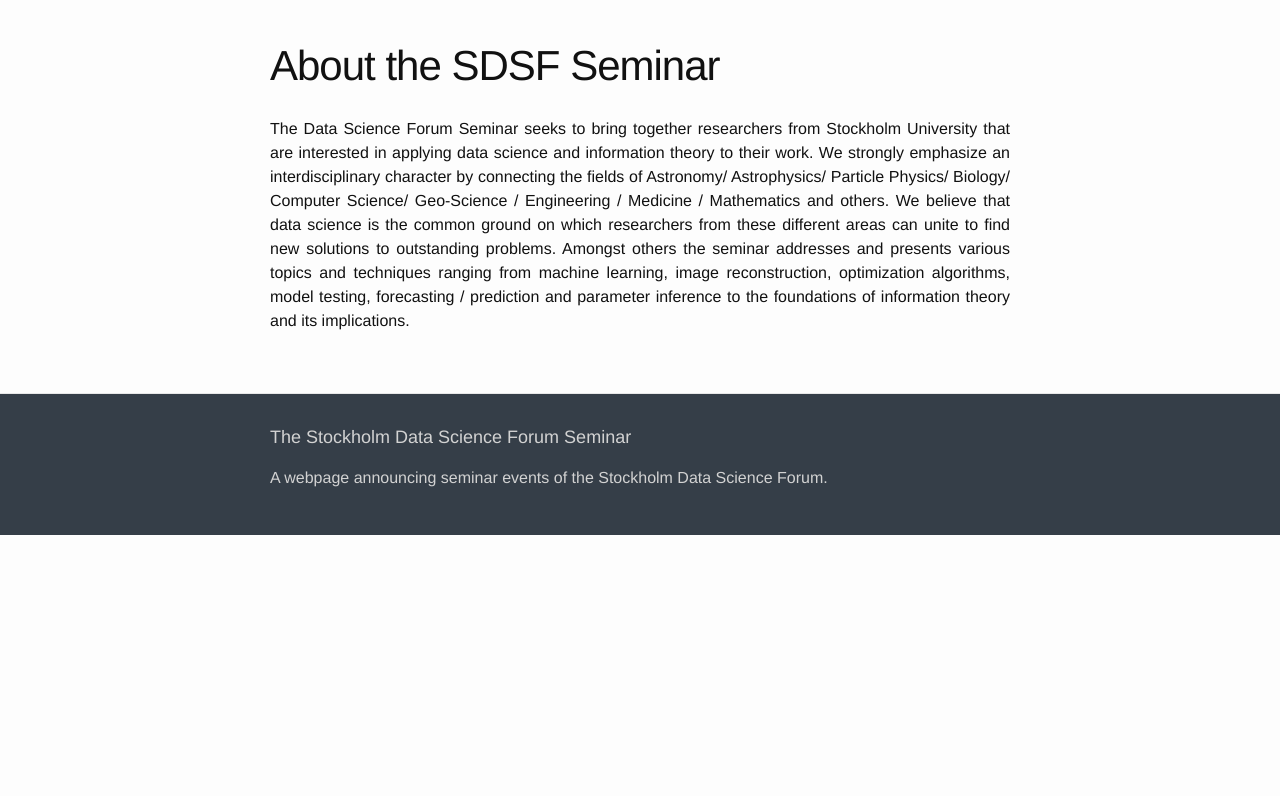
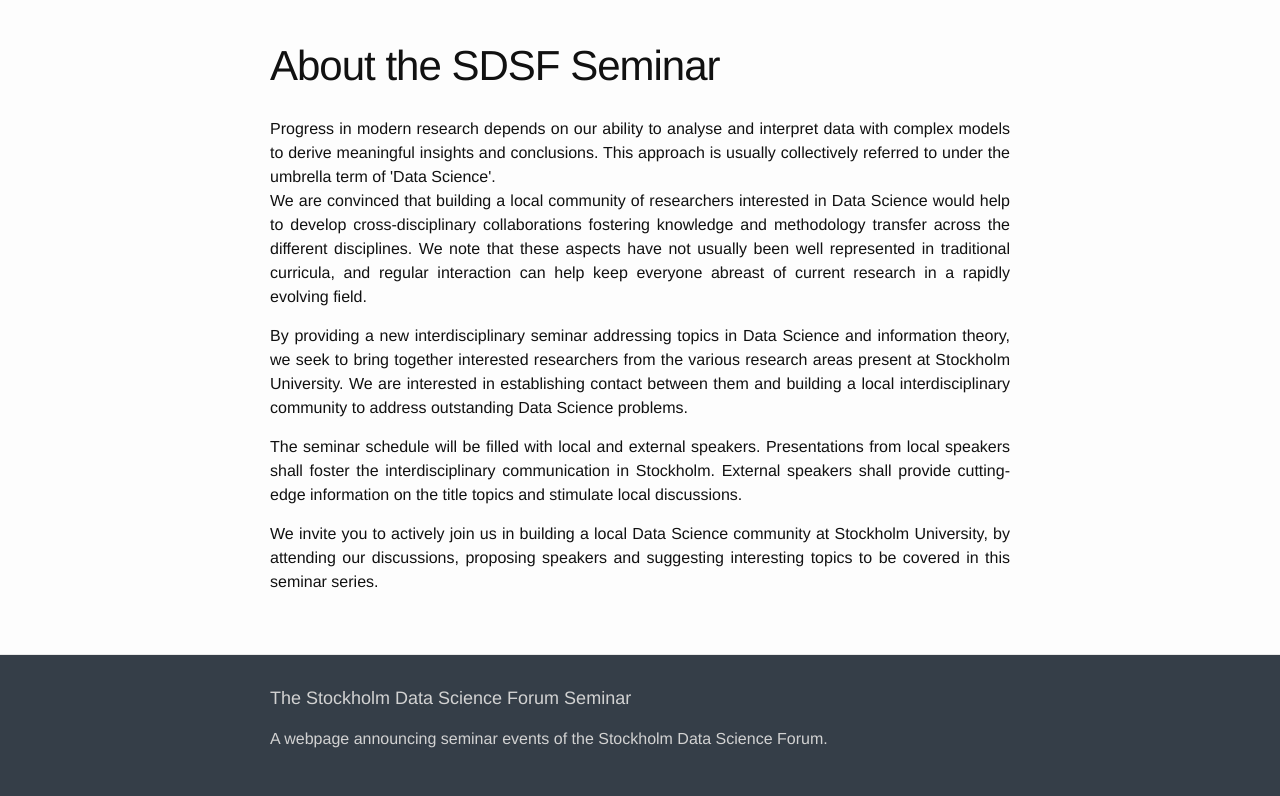
Before and after one commit to sudsfs/sudsfs.github.io, a Jekyll site: the page built from about.md, in a window 1280 px wide. Shown: the part 439-1235 px from the top of the page. Built offline with Jekyll 4.4.1, drawn with Linux system fonts in a browser that asks for light colours; before the commit the page ends 974 px from its top, so only the background shows below that.

```diff
--- /dev/null
+++ b/_data/organisers.csv
@@ -0,0 +1,5 @@
+name,email,affiliation,photo
+David Boyne, david.boyne@test.com, Spectre ,https://randomuser.me/api/portraits/men/76.jpg
+Jimmy Smith,jimmy.smith@test.com, Spectre,https://randomuser.me/api/portraits/men/92.jpg
+Frank Smith,frank.smith@test.com, Spectre,https://randomuser.me/api/portraits/men/64.jpg
+Laura Frank,laura.frank@test.com, Spectre,https://randomuser.me/api/portraits/women/0.jpg
--- a/about.md
+++ b/about.md
@@ -7,5 +7,19 @@ permalink: /about/
 ---
 
 <div style="text-align: justify">
-The Data Science Forum Seminar seeks to bring together researchers from Stockholm University that are interested in applying data science and information theory to their work. We strongly emphasize an interdisciplinary character by connecting the fields of Astronomy/ Astrophysics/ Particle Physics/ Biology/ Computer Science/ Geo-Science / Engineering / Medicine / Mathematics and others. We believe that data science is the common ground on which researchers from these different areas can unite to find new solutions to outstanding problems. Amongst others the seminar addresses and presents various topics and techniques ranging from machine learning, image reconstruction, optimization algorithms, model testing, forecasting / prediction and parameter inference to the foundations of information theory and its implications.
- </div>
+Progress in modern research depends on our ability to analyse and interpret data with complex models to derive meaningful insights and conclusions. This approach is usually collectively referred to under the umbrella term of 'Data Science'.
+<p>
+We are convinced that building a local community of researchers interested in Data Science would help to develop cross-disciplinary collaborations
+fostering knowledge and methodology transfer across the different disciplines. We note that these aspects have not usually been well represented in traditional curricula, and regular interaction can help keep everyone abreast of current research in a rapidly evolving field.
+</p>
+<p>
+By providing a new interdisciplinary seminar addressing topics in Data Science and information theory, we seek to bring together interested researchers from the various research areas present at Stockholm University. We are interested in establishing contact between them and building a local interdisciplinary community to address outstanding Data Science problems.
+</p>
+<p>
+The seminar schedule will be filled with local and external speakers. Presentations from local speakers shall foster the interdisciplinary communication in Stockholm. External speakers shall provide cutting-edge information on the title topics and stimulate local discussions.
+</p>
+<p>
+We invite you to actively join us in building a local Data Science community at Stockholm University, by attending our discussions, proposing speakers
+and suggesting interesting topics to be covered in this seminar series.
+</p>
+</div>
```
Also changed, not shown: organizers.md (+32 -0 lines).
